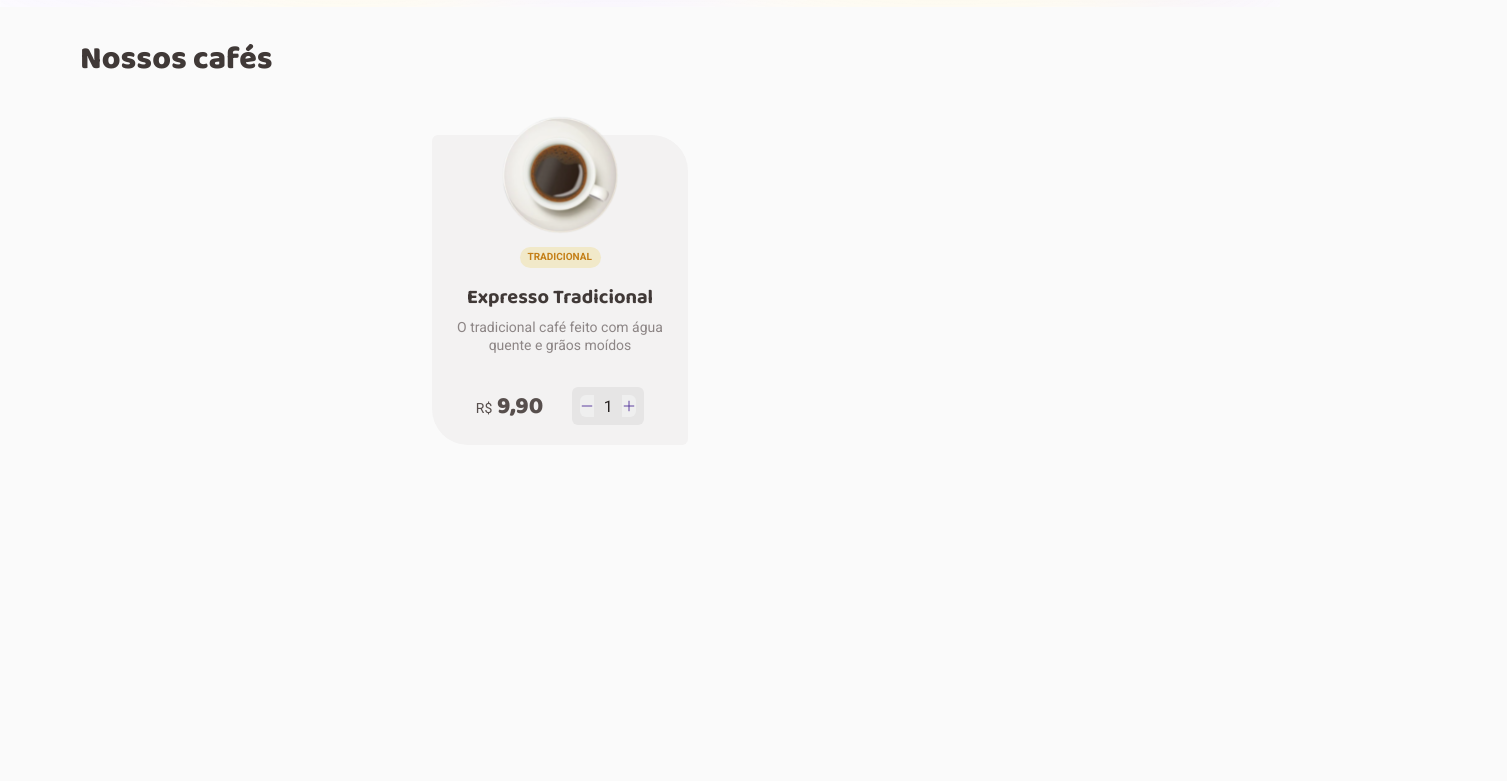
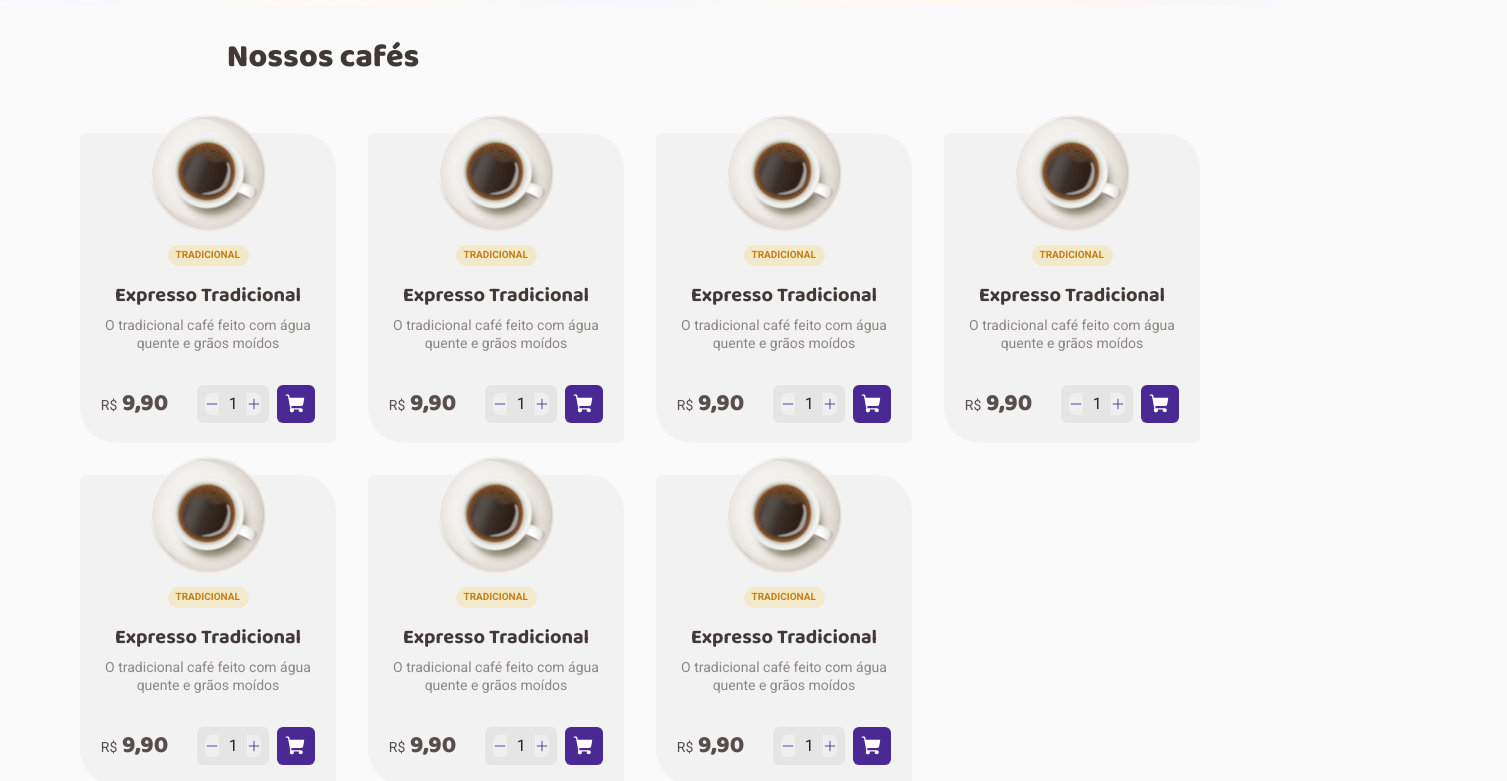
Before and after one commit to loressl/challenge-coffee-delivery, a React (Vite) app: page / in a window 1280 px wide. Shown: the part 459-1240 px from the top of the page, 1507 px wide, since content can reach past the window. Before the commit the page ends 904 px from the top, so only its background shows below. Built offline with nearby package versions, Linux system fonts and the light colour scheme; data requests are answered from the project's data file.

Commit message:
chore: Atualiza css da listagem de café e adiciona botão do cart no card do café

```diff
--- a/src/pages/Home/components/CardCoffee/index.tsx
+++ b/src/pages/Home/components/CardCoffee/index.tsx
@@ -1,4 +1,5 @@
 import { Minus, Plus } from "phosphor-react";
+import { ButtonCart } from "../../../../components/ButtonCart";
 import { ButtonSelectContainer, CardCoffeeContainer, Price } from "./styles";
 import coffeeTeste from '/coffee/arabe.svg'
 
@@ -21,6 +22,13 @@ export function CardCoffee(){
                             <Plus size={14}/>
                         </button>
                     </ButtonSelectContainer>
+                    <ButtonCart
+                        buttonColor="cart"
+                        iconColorButton="cart"
+                        total={0}
+                        buttonHover="cart"
+                        onClickButton={() => console.log('cart')}
+                    />
                 </div>
             </Price>
         </CardCoffeeContainer>
--- a/src/pages/Home/components/CardCoffee/styles.ts
+++ b/src/pages/Home/components/CardCoffee/styles.ts
@@ -102,6 +102,7 @@ export const ButtonSelectContainer = styled.div`
     height: 100%;
     align-items: center;
     transition: all 0.3s ease-in-out;
+    cursor: pointer;
 
     &:disabled {
       cursor: not-allowed;
--- a/src/pages/Home/index.tsx
+++ b/src/pages/Home/index.tsx
@@ -26,6 +26,12 @@ export function Home() {
                 <p className="title-container">Nossos cafés</p>
                 <div className="coffee-list">
                     <CardCoffee/>
+                    <CardCoffee/>
+                    <CardCoffee/>
+                    <CardCoffee/>
+                    <CardCoffee/>
+                    <CardCoffee/>
+                    <CardCoffee/>
                     {/* <img src={teste} alt="teste" /> */}
                 </div>
             </div>
--- a/src/pages/Home/styles.ts
+++ b/src/pages/Home/styles.ts
@@ -8,11 +8,13 @@ export const HomeContainer = styled.div`
 
   & .coffee-list-container{
     display: flex;
+    align-items: center;
     flex-direction: column;
 
     & .title-container {
+      width: 100%;
       margin-top: 2rem;
-      margin-left: calc(50% - 193px/2 - 463.5px);
+      margin-left: calc(50% - 193px/2 - 90px);
       font-family: 'Baloo 2';
       font-weight: 800;
       font-size: 2rem;
@@ -23,12 +25,13 @@ export const HomeContainer = styled.div`
     & .coffee-list{
       display: flex;
       align-items: center;
-      justify-content: center;
+      justify-content: flex-start;
       gap: 2rem;
       flex-wrap: wrap;
       max-width: 70rem;
       width: 100%;
       margin-top: 3.375rem;
+      margin-bottom: 2.5rem;
     }
   }
 `;
```
